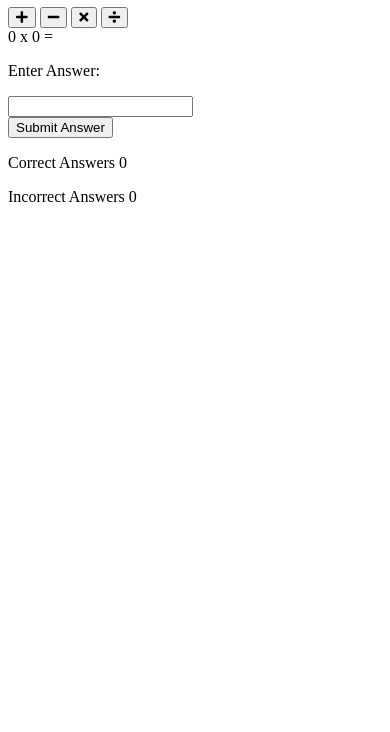
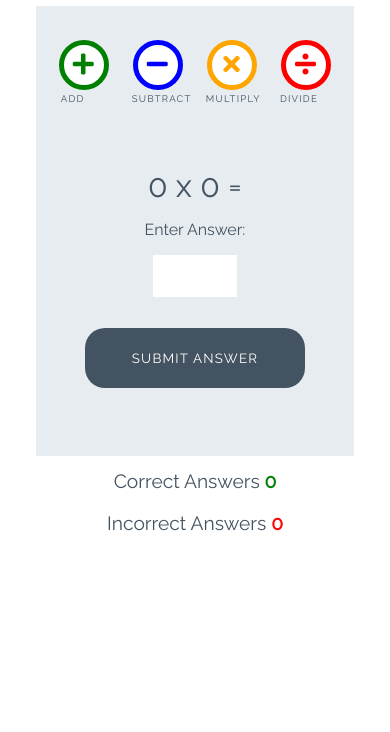
Before and after one commit to MarkHewitt76/love-maths, a plain HTML site: page index.html in a window 390 px wide. Shown: the part 112-844 px from the top of the page. Drawn offline with Linux system fonts and the light colour scheme.

Commit message:
Adsstyles for game

```diff
--- a/assets/css/style.css
+++ b/assets/css/style.css
@@ -0,0 +1,252 @@
+/* --------- Global style */
+
+body {
+    background-color: white;
+    font-family: "Raleway", sans-serif;
+    color: #445361;
+    text-align: center;
+}
+
+/* --------- Heading */
+
+.heading {
+    text-align: center;
+    font-size: 2.5rem;
+}
+
+.logo {
+    height: 40px;
+    padding-right: 5px;
+}
+
+/* --------- Game layout */
+
+.game-area {
+    background-color: #E6ECF0;
+    box-sizing: border-box;
+    width: 85%;
+    height: 65vh;
+    max-height: 450px;
+    max-width: 830px;
+    margin-left: auto;
+    margin-right: auto;
+    padding: 1%;
+}
+
+.question-area {
+    width: 50%;
+    font-size: 2rem;
+    margin: auto;
+    padding: 50px 0;
+}
+
+.question-area span {
+    padding: 0 15px;
+}
+
+.score-area {
+    margin: 5px auto;
+    width: 60%;
+    font-size: 1.2rem;
+}
+
+.controls-area {
+    width: 85%;
+    margin: 30px auto;
+}
+
+#score {
+    color: green;
+    font-weight: bold;
+}
+
+#incorrect {
+    color: red;
+    font-weight: bold;
+}
+
+.answer-message {
+    display: none;
+    font-size: 1rem;
+}
+
+#answer-box {
+    border: none;
+    color: #445361;
+    display: inline-block;
+    height: 40px;
+    width: 80px;
+    font-size: 1.2rem;
+}
+
+.scores {
+    display: inline-block;
+    padding: 25px;
+}
+
+/* --------- Buttons */
+
+.btn {
+    width: 220px;
+    height: 60px;
+    font-family: "Raleway", sans-serif;
+    text-transform: uppercase;
+    letter-spacing: 1.2px;
+    color: white;
+}
+
+.btn:focus {
+    outline: none;
+}
+
+.btn--big {
+    padding-top: 10px;
+    border-radius: 50%;
+    background-color: white;
+    border: 10px solid;
+    width: 100px;
+    height: 100px;
+    font-size: 3.2rem;
+    margin: 0 30px;
+    transition: all 0.5s;
+}
+
+.btn--big::after {
+    content: attr(data-type);
+    font-size: 1rem;
+    color: #445361;
+    position: relative;
+    left: -0.5em;
+}
+
+.btn--blue {
+    border-color: blue;
+    color: blue;
+}
+
+.btn--blue:active,
+.btn--blue:hover {
+    background-color: darkblue;
+    color: white;
+}
+
+.btn--orange {
+    border-color: orange;
+    color: orange;
+}
+
+.btn--orange:active,
+.btn--orange:hover {
+    background-color: darkorange;
+    color: white;
+}
+
+.btn--red {
+    border-color: red;
+    color: red;
+}
+
+.btn--red:active,
+.btn--red:hover {
+    background-color: darkred;
+    color: white;
+}
+
+.btn--green {
+    border-color: green;
+    color: green;
+}
+
+.btn--green:active,
+.btn--green:hover {
+    background-color: darkgreen;
+    color: white;
+}
+
+.btn--gray {
+    margin-top: 25px;
+    background-color: #445361;
+    border: 1px transparent;
+    border-radius: 20px;
+}
+
+.btn--gray:active,
+.btn--gray:hover {
+    background-color: #0d1013;
+}
+
+/* --------- Media queries */
+
+@media (max-width: 414px) {
+    .controls-area {
+        width: 100%;
+    }
+
+    .btn--big {
+        margin: 0 10px;
+        padding: 5px;
+        border: 5px solid;
+        width: 50px;
+        height: 50px;
+        font-size: 1.5rem;
+    }
+
+    .btn--big::after {
+        font-size: 0.6rem;
+        left: -0.7rem;
+    }
+
+    .question-area {
+        padding: 10% 0;
+        width: 100%;
+    }
+
+    .question-area span {
+        padding: 0;
+    }
+
+    .answer-message {
+        display: block;
+    }
+
+    #answer-box {
+        display: block;
+        margin: 0 auto;
+    }
+    .btn--gray {
+        margin-top: 0;
+    }
+
+    .score-area {
+        width: 100%;
+    }
+
+    .scores {
+        margin: 0.5em auto;
+        display: block;
+        padding: 5px;
+    }
+
+    .heading {
+        font-size: 2rem;
+    }
+}
+
+@media (max-width: 320px) {
+    .game-area {
+        height: 70vh;
+    }
+
+    .controls-area {
+        width: 75%;
+        margin: 10px auto;
+    }
+
+    .btn--big {
+        margin: 10px 10px;
+    }
+    .question-area {
+        padding: 10px 0;
+    }
+
+}
--- a/index.html
+++ b/index.html
@@ -19,16 +19,16 @@
 
     <div class="game-area">
         <div class="controls-area">
-            <button class="btn btn--big btn--green">
+            <button data-type="add" class="btn btn--big btn--green">
                 <i class="fas fa-plus"></i>
             </button>
-            <button class="btn btn--big btn--blue">
+            <button data-type="subtract" class="btn btn--big btn--blue">
                 <i class="fas fa-minus"></i>
             </button>
-            <button class="btn btn--big btn--orange">
+            <button data-type="multiply" class="btn btn--big btn--orange">
                 <i class="fas fa-times"></i>
             </button>
-            <button class="btn btn--big btn--red">
+            <button data-type="divide" class="btn btn--big btn--red">
                 <i class="fas fa-divide"></i>
             </button>
         </div>
@@ -40,7 +40,7 @@
             <p class="answer-message">Enter Answer:</p>
             <input id="answer-box" type="number">
         </div>
-        <button class="btn btn--gray">Submit Answer</button>
+        <button data-type="submit" class="btn btn--gray">Submit Answer</button>
     </div>
 
     <div class="score-area">
```
